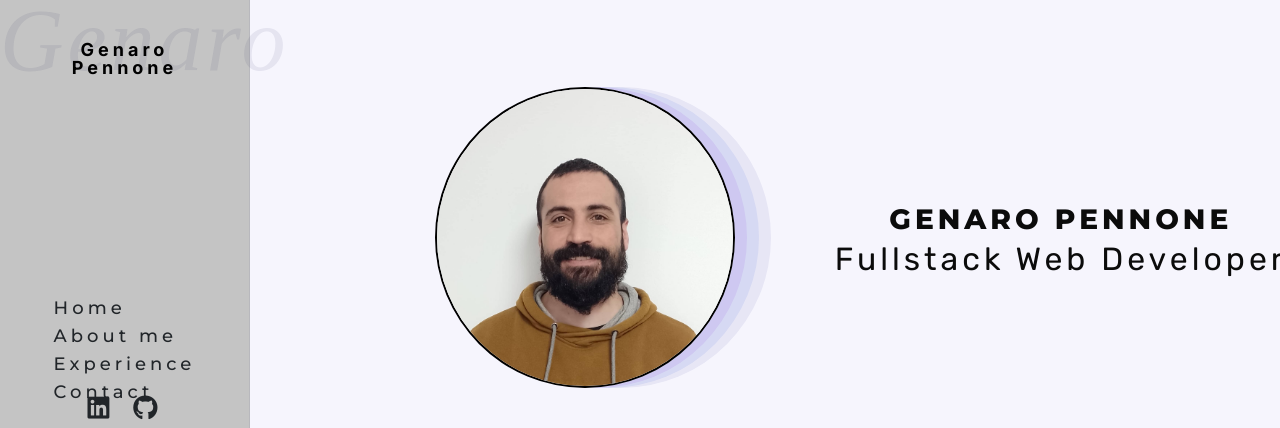
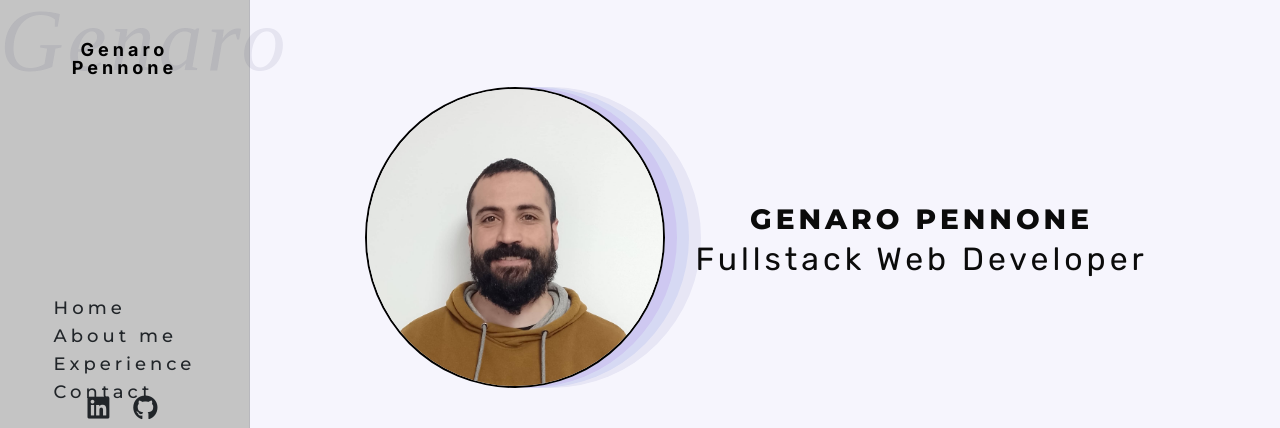
Before and after one commit to genaro14/genaro14, a plain HTML site: page index.html in a window 1280 px wide. Shown: the part 92-520 px from the top of the page. Drawn offline with nearby package versions, Linux system fonts and the light colour scheme; grey boxes are pictures that could not be loaded; a web font is replaced by a local one.

```diff
--- a/style/styles.scss
+++ b/style/styles.scss
@@ -425,6 +425,8 @@ body {
                 display: flex;
                 flex-direction: column;
                 align-items: center;
+                margin-left: auto;
+                margin-right: auto ;
 
                 @include desktop {
                     flex-direction: row;
@@ -442,8 +444,6 @@ body {
                 .imageWrapper {
                     width: auto;
                     margin-top: 0px;
-                    margin-left: auto;
-                    margin-right:auto;
 
                     .image {
                         border-radius: 100%;
```
Also changed, not shown: style/styles.css.
